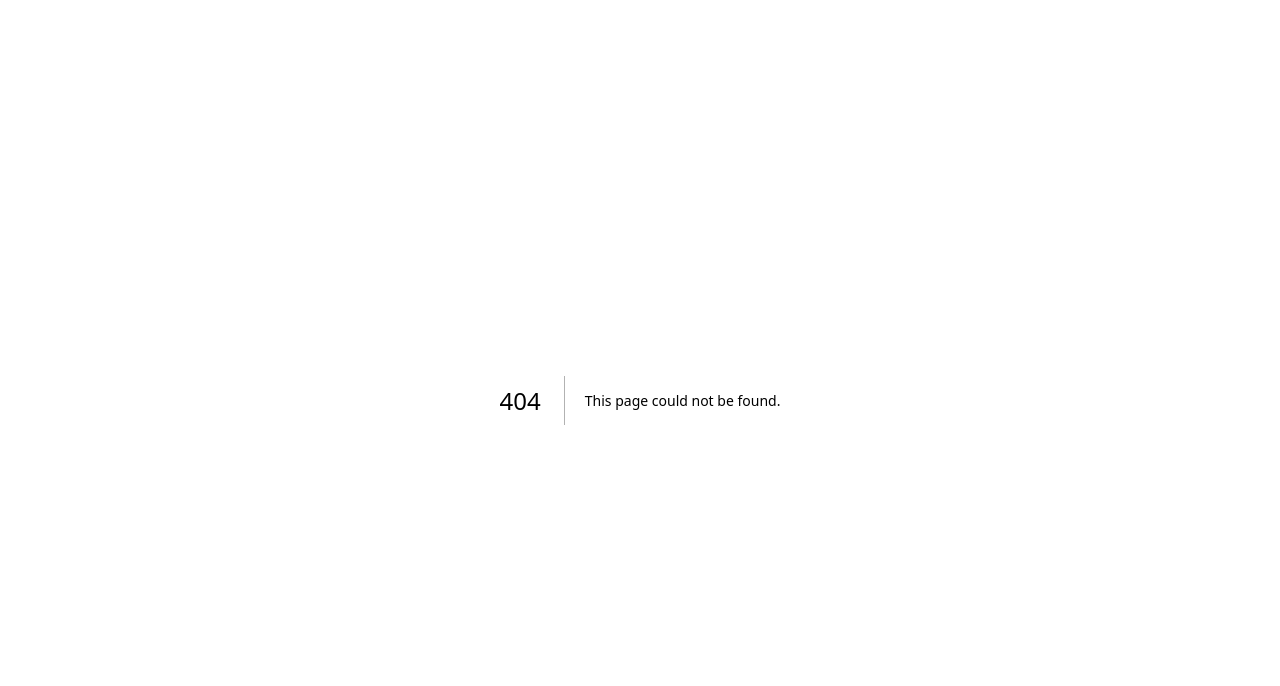
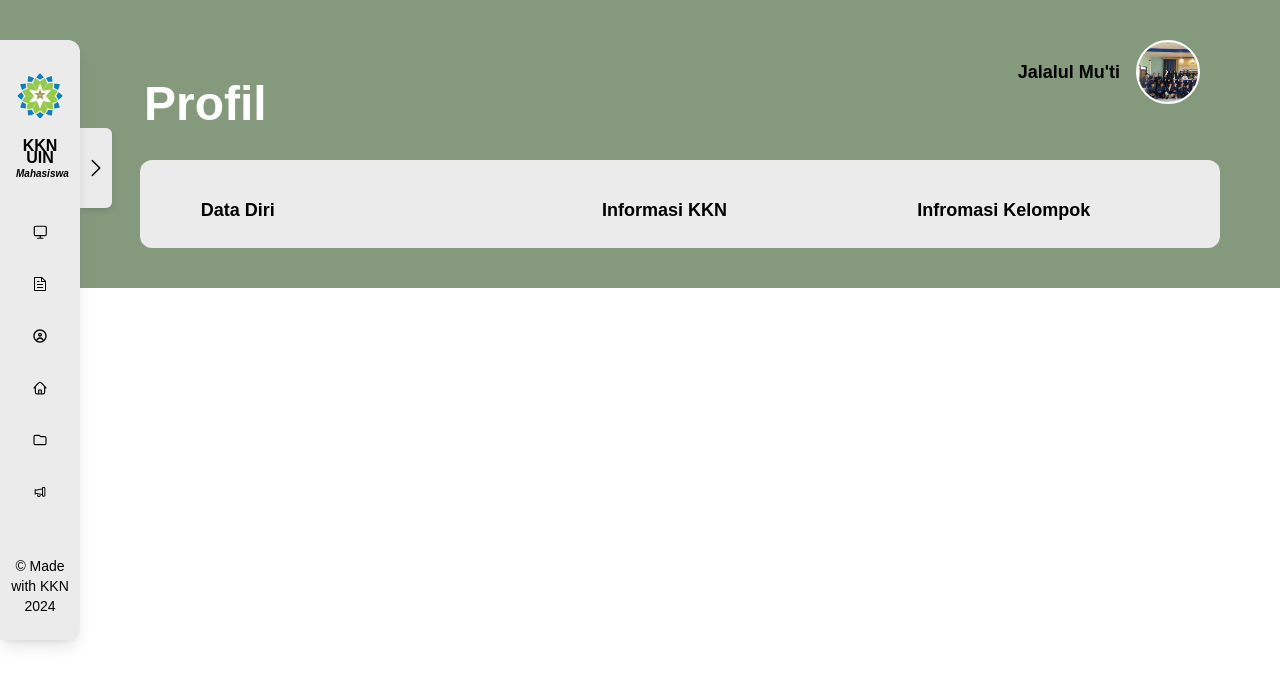
Before and after one commit to Jalalul2002/KKN_2024, a Next.js app: page /mahasiswa/profil in a window 1280 px wide. Before the commit this address had no page. Shown: the top 686 px of the page. Built offline with nearby package versions, Linux system fonts and the light colour scheme; a web font is replaced by a local one.

Commit message:
28/11/23 Jalalul

```diff
--- a/pages/component/navbar.js
+++ b/pages/component/navbar.js
@@ -1,12 +1,15 @@
 import Link from "next/link";
 import React, { useState } from "react";
 
-export default function Navbar(props) {
+export default function Navbar() {
   const [profileNav, setProfileNav] = useState(false);
 
   const handleProfilNav = () => {
     setProfileNav(!profileNav);
   };
+
+  const nama = "Jalalul Mu'ti";
+  const image = "/images/1.jpeg";
 
   return (
     <>
@@ -29,11 +32,11 @@ export default function Navbar(props) {
         <button onClick={handleProfilNav}>
           <div className="flex flex-row items-center space-x-2 md:space-x-4">
             <span className="font-bold text-base md:text-lg">
-              {props.nama}
+              {nama}
             </span>
             <div
               className="w-10 h-10 md:w-16 md:h-16 rounded-full bg-cover border-2 border-white"
-              style={{ backgroundImage: `url(${props.img})` }}
+              style={{ backgroundImage: `url(${image})` }}
             ></div>
           </div>
         </button>
@@ -45,8 +48,8 @@ export default function Navbar(props) {
           }
         >
           <ul>
-            <Link href={"/mahasiswa/setting"}>
-              <li className="px-3 py-1 my-1 hover:bg-slate-200">Setting</li>
+            <Link href={"/mahasiswa/profil"}>
+              <li className="px-3 py-1 my-1 hover:bg-slate-200">Profil</li>
             </Link>
             <Link href={"/"}>
               <li className="px-3 py-1 my-1 hover:bg-slate-200">Logout</li>
--- a/pages/mahasiswa/dashboard.js
+++ b/pages/mahasiswa/dashboard.js
@@ -29,15 +29,15 @@ export default function Dashboard() {
 
   return (
     <>
-      <Navbar nama={nama} img={image} />
+      <Navbar />
       <SidebarMahasiswa />
       <div className="top-0 left-0 m-0 p-0">
         <div className="bg-IjoRumput w-full h-72 relative -z-20">
-          <div className="absolute top-24 px-6 md:px-0 md:top-20 md:left-32 font-bold text-2xl md:text-5xl text-white">
+          <div className="absolute top-24 px-6 md:px-0 md:top-20 md:left-36 font-bold text-2xl md:text-5xl text-white">
             <h1>Dashboard</h1>
           </div>
         </div>
-        <div className="absolute px-3 md:left-28 md:right-12 top-36 md:top-40 pb-5">
+        <div className="absolute px-3 md:left-32 md:right-12 top-36 md:top-40 pb-5">
           <div className="p-3 md:p-6 bg-iceGray rounded-xl">
             <div>
               <h1 className="text-sm md:text-3xl font-semibold pb-1 md:pb-3">
--- /dev/null
+++ b/pages/mahasiswa/profil.js
@@ -0,0 +1,38 @@
+import React from "react";
+import Navbar from "../component/navbar";
+import SidebarMahasiswa from "../component/sidebarMahasiswa";
+
+export default function Profil() {
+  const nama = "Jalalul Mu'ti";
+  const image = "/images/1.jpeg";
+  const email = "jalalul2000@gmail.com";
+
+  return (
+    <>
+      <Navbar />
+      <SidebarMahasiswa />
+      <div className="top-0 left-0 m-0 p-0">
+        <div className="bg-IjoRumput w-full h-72 relative -z-20">
+          <div className="absolute top-24 px-6 md:px-0 md:top-20 md:left-36 font-bold text-2xl md:text-5xl text-white">
+            <h1>Profil</h1>
+          </div>
+        </div>
+        <div className="absolute px-3 md:left-32 md:right-12 top-36 md:top-40 pb-5">
+          <div className="p-3 md:p-6 bg-iceGray rounded-xl">
+            <div className="mt-3 flex flex-row flex-wrap justify-around">
+              <div className="lg:w-1/3 px-2">
+                <h1 className="text-lg font-bold">Data Diri</h1>
+              </div>
+              <div className="lg:w-1/4 px-2">
+                <h1 className="text-lg font-bold">Informasi KKN</h1>
+              </div>
+              <div className="lg:w-1/4 px-2">
+                <h1 className="text-lg font-bold">Infromasi Kelompok</h1>
+              </div>
+            </div>
+          </div>
+        </div>
+      </div>
+    </>
+  );
+}
```
